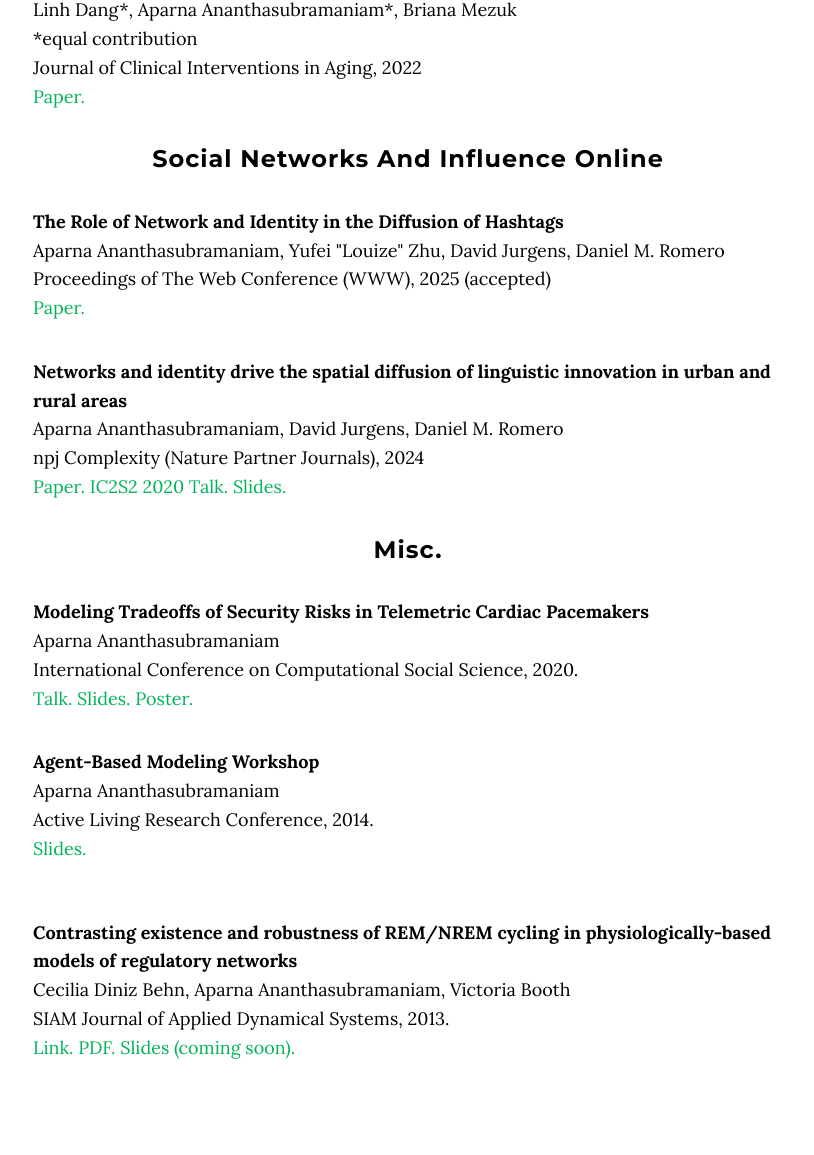
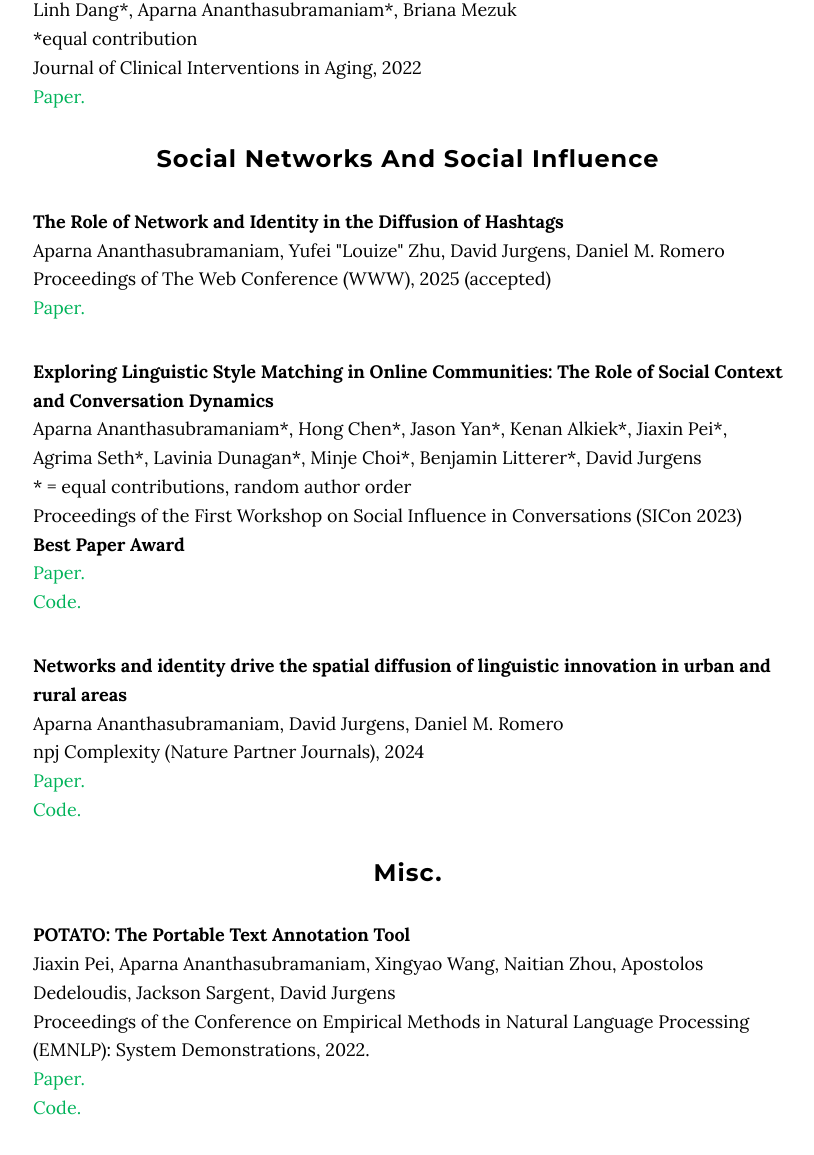
Before and after one commit to aparna-ananth/aparna-ananth.github.io, a website: page index.html in a window 1280 px wide. Shown: the part 973-2128 px from the top of the page, without its empty margins (232-1046 px from the left). Drawn offline with nearby package versions, Linux system fonts and the light colour scheme.

Commit message:
Update index.html

```diff
--- a/index.html
+++ b/index.html
@@ -111,13 +111,23 @@
                     </p>
                 </div>
 
-                <h3>Social Networks and Influence Online</h3>
+                <h3>Social Networks and Social Influence</h3>
                 <div>
                     <p>
                         <b>The Role of Network and Identity in the Diffusion of Hashtags</b>
                         <br>Aparna Ananthasubramaniam, Yufei "Louize" Zhu, David Jurgens, Daniel M. Romero
                         <br>Proceedings of The Web Conference (WWW), 2025 (accepted)
                         <br><a href="https://www.dovepress.com/spotlight-on-the-challenges-of-depression-following-retirement-and-opp-peer-reviewed-fulltext-article-CIA" target=”_blank”>Paper.</a>
+                    </p>
+                </div>
+                <div>
+                    <p>
+                        <b>Exploring Linguistic Style Matching in Online Communities: The Role of Social Context and Conversation Dynamics</b>
+                        <br>Aparna Ananthasubramaniam*, Hong Chen*, Jason Yan*, Kenan Alkiek*, Jiaxin Pei*, Agrima Seth*, Lavinia Dunagan*, Minje Choi*, Benjamin Litterer*, David Jurgens
+                        <br>* = equal contributions, random author order
+                        <br>Proceedings of the First Workshop on Social Influence in Conversations (SICon 2023)
+                        <br><strong>Best Paper Award</strong>
+                        <br><a href="https://aclanthology.org/2023.sicon-1.7/" target=”_blank”>Paper.</a> <br><a href="https://github.com/davidjurgens/style-influence" target=”_blank”>Code.</a>
                     </p>
                 </div>
                 <div>
@@ -128,11 +138,20 @@
                         <b>Networks and identity drive the spatial diffusion of linguistic innovation in urban and rural areas</b>
                         <br>Aparna Ananthasubramaniam, David Jurgens, Daniel M. Romero
                         <br>npj Complexity (Nature Partner Journals), 2024
-                        <br><a href="https://www.nature.com/articles/s44260-024-00009-9" target=”_blank”>Paper.</a> <a href="https://youtu.be/_BwVUjI2ebw" target=”_blank”>IC2S2 2020 Talk.</a> <a href="IC2S2 2020 - Language Change ABM Final.pdf" target=”_blank”>Slides.</a>
+                        <br><a href="https://www.nature.com/articles/s44260-024-00009-9" target=”_blank”>Paper.</a> <br><a href="https://github.com/aparna-ananth/network-identity-abm" target=”_blank”>Code.</a>
+                        <!-- <a href="https://youtu.be/_BwVUjI2ebw" target=”_blank”>IC2S2 2020 Talk.</a> <a href="IC2S2 2020 - Language Change ABM Final.pdf" target=”_blank”>Slides.</a> -->
                     </p>
                 </div>
 
                 <h3>Misc.</h3>
+                <div>
+                    <p>
+                        <b>POTATO: The Portable Text Annotation Tool</b>
+                        <br>Jiaxin Pei, Aparna Ananthasubramaniam, Xingyao Wang, Naitian Zhou, Apostolos Dedeloudis, Jackson Sargent, David Jurgens
+                        <br>Proceedings of the Conference on Empirical Methods in Natural Language Processing (EMNLP): System Demonstrations, 2022.
+                        <br><a href="https://aclanthology.org/2022.emnlp-demos.33/" target=”_blank”>Paper.</a> <br><a href="https://github.com/davidjurgens/potato" target=”_blank”>Code.</a>
+                    </p>
+                </div>
                 <div>
                     <!-- <p style="float: left;">
                         <img src="./img/MarkovDiagramIMD.png" max-height="130px" width="130px" hspace=20>
@@ -140,7 +159,7 @@
                     <p>
                         <b>Modeling Tradeoffs of Security Risks in Telemetric Cardiac Pacemakers</b>
                         <br>Aparna Ananthasubramaniam
-                        <br>International Conference on Computational Social Science, 2020.
+                        <br>International Conference on Computational Social Science (IC2S2), 2020.
                         <br><a href="https://youtu.be/UdWUmi_D_JI" target=”_blank”>Talk.</a> <a href="./files/Aparna-DeviceSecuritySlides-IC2S2.2020-Small.pdf" target=”_blank”>Slides.</a> <a href="./files/Aparna-DeviceSecurityPoster-IC2S2.2020.pdf" target=”_blank”>Poster.</a>
                     </p>
                 </div>
@@ -149,7 +168,7 @@
                         <img src="./img/ALR2014.png" max-height="130px" width="130px" hspace=20>
                     </p> -->
                     <p>
-                        <b>Agent-Based Modeling Workshop</b>
+                        <b>Agent-Based Modeling Teaching Session</b>
                         <br>Aparna Ananthasubramaniam
                         <br>Active Living Research Conference, 2014.
                         <!-- <br><i>In this teaching session on agent-based modeling for public health researchers, we covered how to formulate an agent-based model and examples of their applications in studying the relationship between a neighborhood's built environment and the physical activity levels of their inhabitants.</i> -->
```
